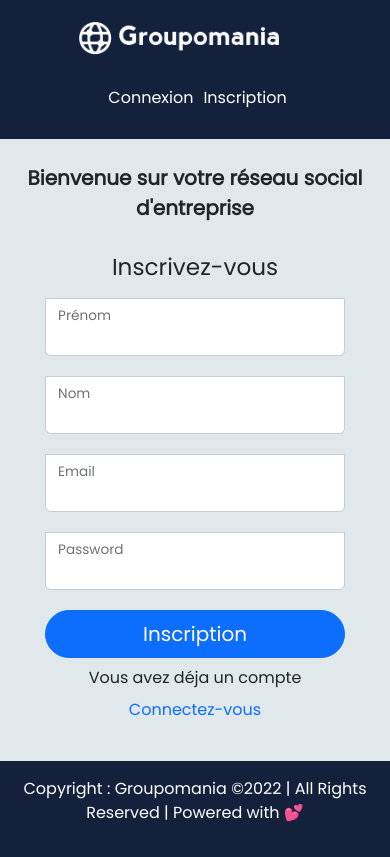
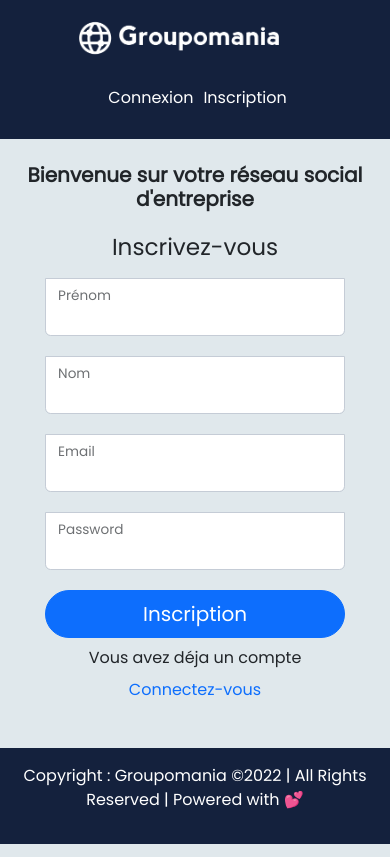
Before and after one commit to SarahBoulfani/SarahBoulfani_7_01042022, a Vue app in the folder frontend/: page / in a window 390 px wide. Built offline with nearby package versions, Linux system fonts and the light colour scheme.

Commit message:
Forum responsive ok

```diff
--- a/frontend/src/components/NavBar.vue
+++ b/frontend/src/components/NavBar.vue
@@ -1,4 +1,5 @@
 <template>
+<header>
   <nav class="navbar navbar-expand-md mb-4">
     <div class="container-fluid">
       <div class="logo">
@@ -38,6 +39,7 @@
       </div>
     </div>
   </nav>
+  </header>
 </template>
 
 
--- a/frontend/src/views/AccueilView.vue
+++ b/frontend/src/views/AccueilView.vue
@@ -68,7 +68,7 @@
                   alt="User Image"
                 />
                 <!-- Info user  -->
-                <span class="username"
+                <span class="username text-truncate"
                   >{{ post.User.firstname }} {{ post.User.lastname }}</span
                 >
                 <span
@@ -134,9 +134,9 @@
                       alt="User Image"
                     />
                     <div class="comment-text ">
-                      <span class="username d-flex justify-content-between">
+                      <span class="username text-truncate d-flex justify-content-between">
                         {{ comment.User.firstname }} {{ comment.User.lastname }}
-                        <span class="text-muted pull-right " :title="humanFriendlyDate(comment.createdAt)"
+                        <span class="text-muted text-truncate pull-right " :title="humanFriendlyDate(comment.createdAt)"
                           >{{ diffForHumans(comment.createdAt) }}
                           <!-- bouton suppression commentaire -->
                           <button
@@ -169,7 +169,7 @@
                   <input
                     v-model="comment"
                     type="text"
-                    class="form-control"
+                    class="form-control text-truncate"
                     placeholder="Ajouter un commentaire..."
                     aria-label="Input comment"
                   />
@@ -458,10 +458,21 @@
 .user-block .username {
   font-size: 16px;
   font-weight: 600;
+   @media screen and (max-width: 700px) {
+    display: block !important;
+
+  }
+}
+.username{
+   @media screen and (max-width: 700px) {
+    display: block !important;
+
+  }
 }
 .user-block .description {
   color: #999;
   font-size: 13px;
+  font-weight: 600;
 }
 .user-block .username,
 .user-block .description,
@@ -479,6 +490,10 @@
   font-size: 12px;
   background: transparent;
   color: #97a0b3;
+   @media screen and (max-width: 700px) {
+    font-size: 10px;
+
+  }
 }
 .box-body {
   border-top-left-radius: 0;
@@ -530,13 +545,19 @@
 }
 .box-comments .username {
   color: #444;
+  font-weight: 600;
+
+}
+.box-comments .text-muted {
   display: block;
   font-weight: 600;
+  font-size: 12px;
+    @media screen and (max-width: 700px) {
+    font-size: 10px;
+
+  }
 }
-.box-comments .text-muted {
-  font-weight: 400;
-  font-size: 12px;
-}
+
 .img-sm + .img-push {
   margin-left: 40px;
 }
--- a/frontend/src/views/ProfilView.vue
+++ b/frontend/src/views/ProfilView.vue
@@ -93,7 +93,7 @@
       </div>
     </div>
      <!-- footer -->
-    <FooterView class="footer-login" />
+    <FooterView class=" footer-profil" />
   </div>
 </template>
 <script>
@@ -217,7 +217,7 @@
 };
 </script>
 
-<style >
+<style lang="scss" >
 @import url("https://fonts.googleapis.com/css2?family=Poppins&display=swap");
 * {
   margin: 0;
@@ -289,4 +289,9 @@
 .btn{
   border-radius: 30px;
 }
+.footer-profil{
+    @media screen and (min-width: 700px) {
+   bottom: 0;
+  }
+}
 </style>
--- a/frontend/src/views/SignupView.vue
+++ b/frontend/src/views/SignupView.vue
@@ -28,8 +28,8 @@
       </div>
     </nav>
     <!-- description -->
-    <div class=" description text-center">
-      <p>Bienvenue sur votre réseau social d'entreprise </p>
+    <div class="text-center">
+      <h1 class="description-title">Bienvenue sur votre réseau social d'entreprise </h1>
     </div>
     <!-- form -->
     <form @submit.prevent="signup" class="form-signin">
@@ -91,7 +91,7 @@
       <p class="mt-2 text-center">Vous avez déja un compte <router-link class="nav-link" to="/LoginView"> Connectez-vous </router-link></p>
     </form>
     <!-- footer -->
-    <FooterView/>
+    <FooterView class="footer-login"/>
   </div>
 </template>
 <script>
@@ -181,8 +181,8 @@
 
 
 <style>
-.description{
-  font-size: 20px;
- font-weight: 600;
+.description-title{
+  font-size: 20px !important;
+ font-weight: 600 !important;
 }
 </style>
```
